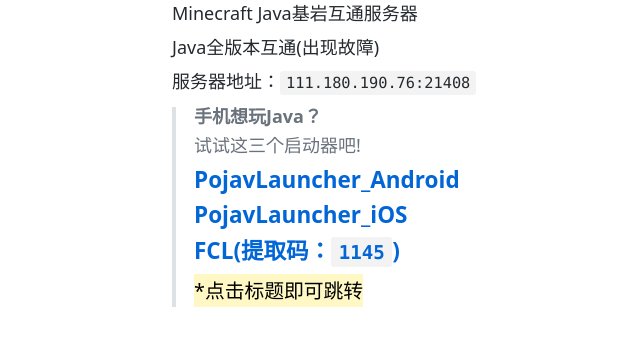
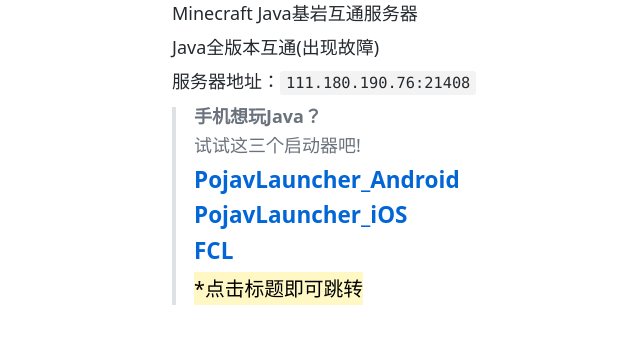
Before and after one commit to 1-sunzheqi/moyu, a plain HTML site: page index.html in a window 1280 px wide. Shown: the part 114-460 px from the top of the page, without its empty margins (23-663 px from the left). Drawn offline with Linux system fonts and the light colour scheme.

Commit message:
更新 index.html

```diff
--- a/index.html
+++ b/index.html
@@ -558,7 +558,7 @@
           <p style="line-height: 0.5em;">试试这三个启动器吧!</p>
           <H3 style="line-height: 0.5em;"><body><a href="https://github.com/PojavLauncherTeam/PojavLauncher/actions/workflows/android.yml" target="_blank">PojavLauncher_Android</a></body></H3>
           <H3 style="line-height: 0.5em;"><body><a href="https://github.com/PojavLauncherTeam/PojavLauncher_iOS" target="_blank">PojavLauncher_iOS</a></body></H3>
-          <H3 style="line-height: 0.5em;"><body><a href="https://www.123pan.com/s/0cC7Vv-7htov.html" target="_blank">FCL(提取码：<code>1145</code>)</a></body></H3>
+          <H3 style="line-height: 0.5em;"><body><a href="https://github.com/FCL-Team/FoldCraftLauncher/releases" target="_blank">FCL</a></body></H3>
           <p style="font-size: 1.1em;"><mark style="line-height: 1.7;">*点击标题即可跳转</mark></p>
         </blockquote>
         </article>
```
